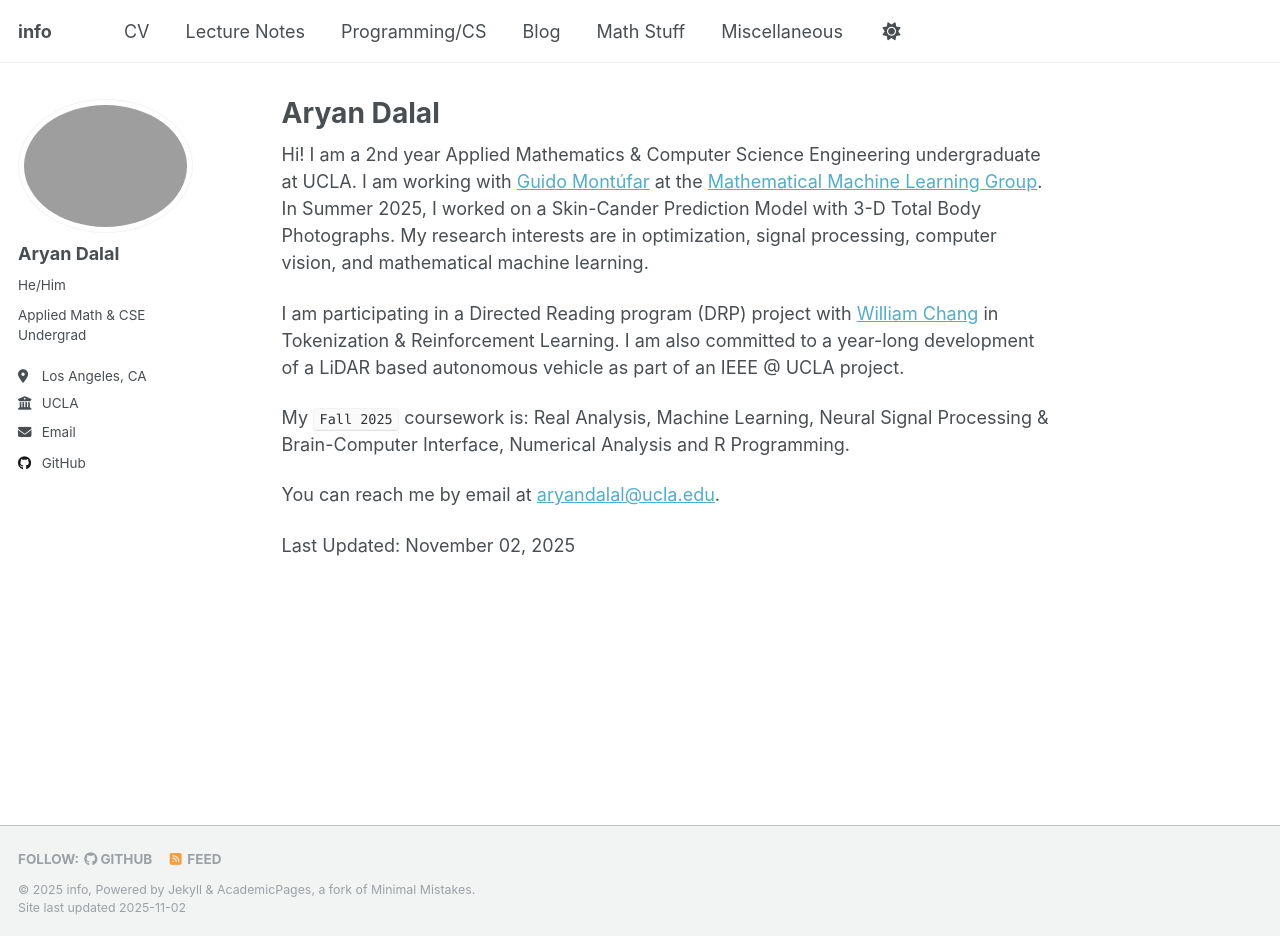
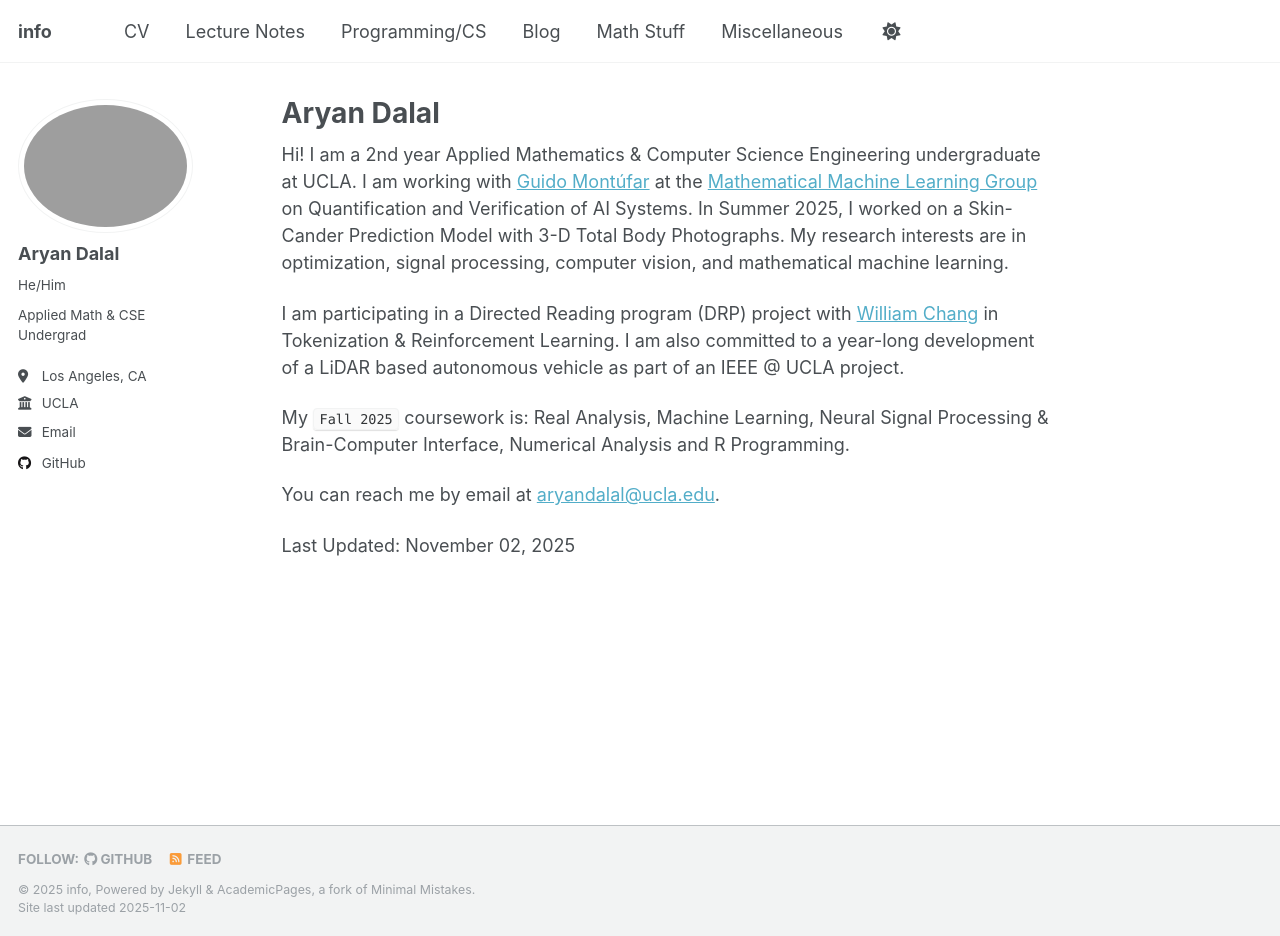
Before and after one commit to DalalAryan/DalalAryan.github.io, a Jekyll site: the page built from _pages/about.md, in a window 1280 px wide and 936 px high. Built offline with Jekyll 4.4.1, drawn with Linux system fonts in a browser that asks for light colours; a script that is not in the unit is left out.

Commit message:
Update about.md

```diff
--- a/_pages/about.md
+++ b/_pages/about.md
@@ -7,7 +7,7 @@ redirect_from:
   - /about.html
 ---
 
-Hi! I am a 2nd year Applied Mathematics & Computer Science Engineering undergraduate at UCLA. I am working with [Guido Montúfar](https://www.math.ucla.edu/~montufar/) at the [Mathematical Machine Learning Group](https://www.math.ucla.edu/~montufar/#People). In Summer 2025, I worked on a Skin-Cander Prediction Model with 3-D Total Body Photographs. My research interests are in optimization, signal processing, computer vision, and mathematical machine learning.
+Hi! I am a 2nd year Applied Mathematics & Computer Science Engineering undergraduate at UCLA. I am working with [Guido Montúfar](https://www.math.ucla.edu/~montufar/) at the [Mathematical Machine Learning Group](https://www.math.ucla.edu/~montufar/#People) on Quantification and Verification of AI Systems. In Summer 2025, I worked on a Skin-Cander Prediction Model with 3-D Total Body Photographs. My research interests are in optimization, signal processing, computer vision, and mathematical machine learning.
 
 I am participating in a Directed Reading program (DRP) project with [William Chang](https://williamc.me/) in Tokenization & Reinforcement Learning. I am also committed to a year-long development of a LiDAR based autonomous vehicle as part of an IEEE @ UCLA project.
 
```
